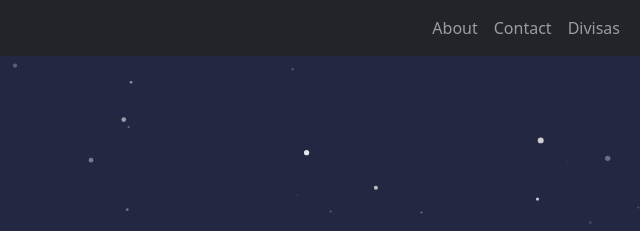
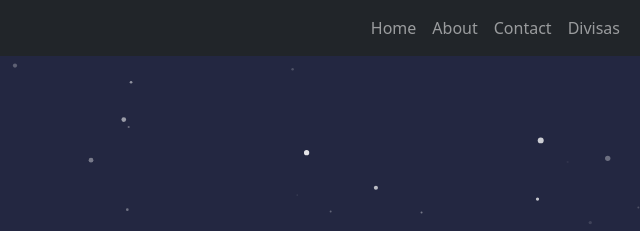
Before and after one commit to OrdinaryScript/ordinaryscript.github.io, a website: page index.html in a window 1280 px wide. Shown: the top 231 px of the page, 640-1280 px from the left. Drawn offline with nearby package versions, Linux system fonts and the light colour scheme.

Commit message:
Update index.html

```diff
--- a/index.html
+++ b/index.html
@@ -19,6 +19,7 @@
       </button>
       <div class="collapse navbar-collapse" id="navbarNav">
         <ul class="navbar-nav ms-auto">
+          <li class="nav-item"><a class="nav-link" href="/index.html">Home</a></li>
           <li class="nav-item"><a class="nav-link" href="/about.html">About</a></li>
           <li class="nav-item"><a class="nav-link" href="/contact.html">Contact</a></li>
           <li class="nav-item"><a class="nav-link" href="/divisas.html">Divisas</a></li>
```
